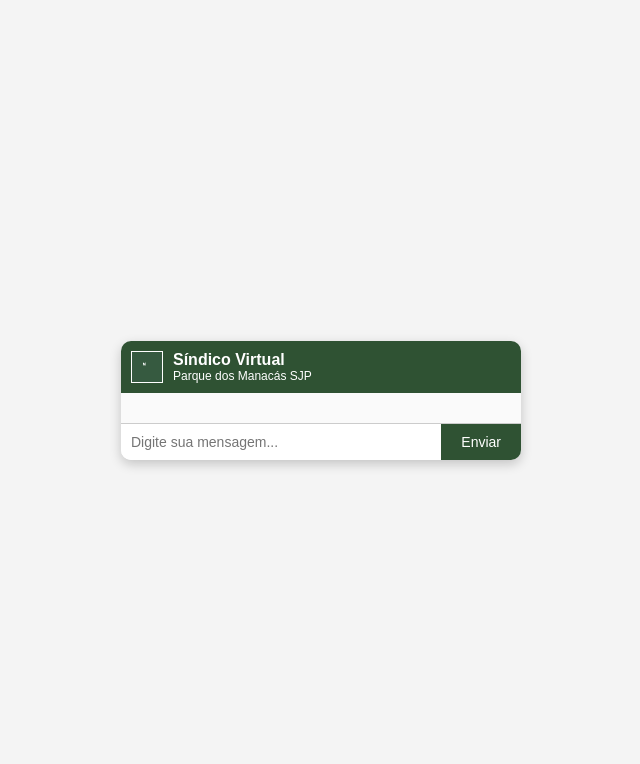
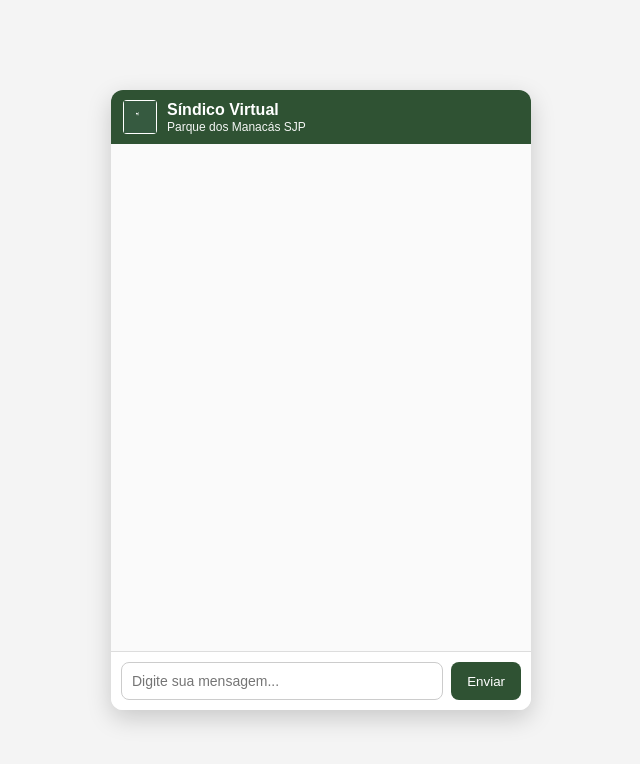
Before and after one commit to anderbarros1973/sindico-virtual-manacas-sjp, a plain HTML site: page index.html in a window 1280 px wide. Shown: the whole page, without its empty margins (319-959 px from the left). Drawn offline with Linux system fonts and the light colour scheme.

Commit message:
Update style.css

```diff
--- a/style.css
+++ b/style.css
@@ -1,127 +1,56 @@
 /* Reset básico */
-* {
-  margin: 0;
-  padding: 0;
-  box-sizing: border-box;
-}
+* { margin: 0; padding: 0; box-sizing: border-box; }
 
 body {
   background: #f4f4f4;
   font-family: Arial, sans-serif;
-  display: flex;
-  justify-content: center;
-  align-items: center;
-  height: 100vh;
+  min-height: 100vh;
+  display: flex; justify-content: center; align-items: center;
 }
 
 .chat-wrapper {
-  width: 400px;
-  max-width: 95%;
-  background: #fff;
-  border-radius: 10px;
-  overflow: hidden;
-  box-shadow: 0 4px 12px rgba(0,0,0,0.2);
-  display: flex;
-  flex-direction: column;
+  width: 420px; max-width: 95vw; height: 620px;
+  background: #fff; border-radius: 12px; overflow: hidden;
+  box-shadow: 0 8px 24px rgba(0,0,0,0.18);
+  display: flex; flex-direction: column;
 }
 
 .topbar {
-  background: #2f5233;
-  color: #fff;
-  display: flex;
-  align-items: center;
-  padding: 10px;
+  background: #2f5233; color: #fff; display: flex; align-items: center;
+  gap: 10px; padding: 10px 12px;
 }
 
-.topbar .logo {
-  width: 32px;
-  height: 32px;
-  margin-right: 10px;
+.logo { width: 34px; height: 34px; border-radius: 4px; object-fit: cover; }
+.titles h1 { font-size: 16px; font-weight: 700; line-height: 1.2; }
+.titles h2 { font-size: 12px; font-weight: 400; opacity: .95; }
+
+.chat-container {
+  flex: 1; background: #fafafa; padding: 12px; overflow-y: auto;
 }
 
-.topbar h1 {
-  font-size: 16px;
-  font-weight: bold;
+.message { display: flex; align-items: flex-start; gap: 8px; margin: 10px 0; }
+.message.usuario { justify-content: flex-end; }
+
+.avatar { width: 28px; height: 28px; border-radius: 50%; object-fit: cover; }
+
+.bubble {
+  max-width: 72%;
+  padding: 10px 12px; border-radius: 14px; font-size: 14px; line-height: 1.35;
+  word-wrap: break-word; white-space: pre-wrap;
 }
 
-.topbar h2 {
-  font-size: 12px;
-  font-weight: normal;
-}
-
-.chat-container {
-  flex: 1;
-  padding: 15px;
-  overflow-y: auto;
-  background: #fafafa;
-}
-
-.message {
-  display: flex;
-  margin-bottom: 12px;
-  align-items: flex-end;
-}
-
-.message.sindico {
-  justify-content: flex-start;
-}
-
-.message.usuario {
-  justify-content: flex-end;
-}
-
-.message img.avatar {
-  width: 28px;
-  height: 28px;
-  border-radius: 50%;
-  margin: 0 6px;
-}
-
-.bubble {
-  max-width: 70%;
-  padding: 10px;
-  border-radius: 12px;
-  font-size: 14px;
-}
-
-.message.sindico .bubble {
-  background: #e0f7fa;
-  color: #004d40;
-}
-
-.message.usuario .bubble {
-  background: #c8e6c9;
-  color: #1b5e20;
-}
-
-.message.error .bubble {
-  background: #ffcdd2;
-  color: #b71c1c;
-  display: flex;
-  align-items: center;
-}
+.message.sindico .bubble { background: #e6f3ff; color: #0f2b38; }
+.message.usuario .bubble { background: #dff3e4; color: #12301a; }
+.message.error   .bubble { background: #ffe3e3; color: #7a1212; }
 
 .input-bar {
-  display: flex;
-  border-top: 1px solid #ccc;
+  display: flex; gap: 8px; padding: 10px; border-top: 1px solid #ddd; background: #fff;
 }
-
 .input-bar input {
-  flex: 1;
-  padding: 10px;
-  border: none;
-  font-size: 14px;
+  flex: 1; border: 1px solid #ccc; border-radius: 8px; padding: 10px; font-size: 14px;
 }
-
 .input-bar button {
-  background: #2f5233;
-  color: #fff;
-  border: none;
-  padding: 0 20px;
-  cursor: pointer;
-  font-size: 14px;
+  background: #2f5233; color: #fff; border: none; border-radius: 8px;
+  padding: 10px 16px; cursor: pointer;
 }
-
-.input-bar button:hover {
-  background: #244027;
-}
+.input-bar button:hover { background: #27452b; }
```
